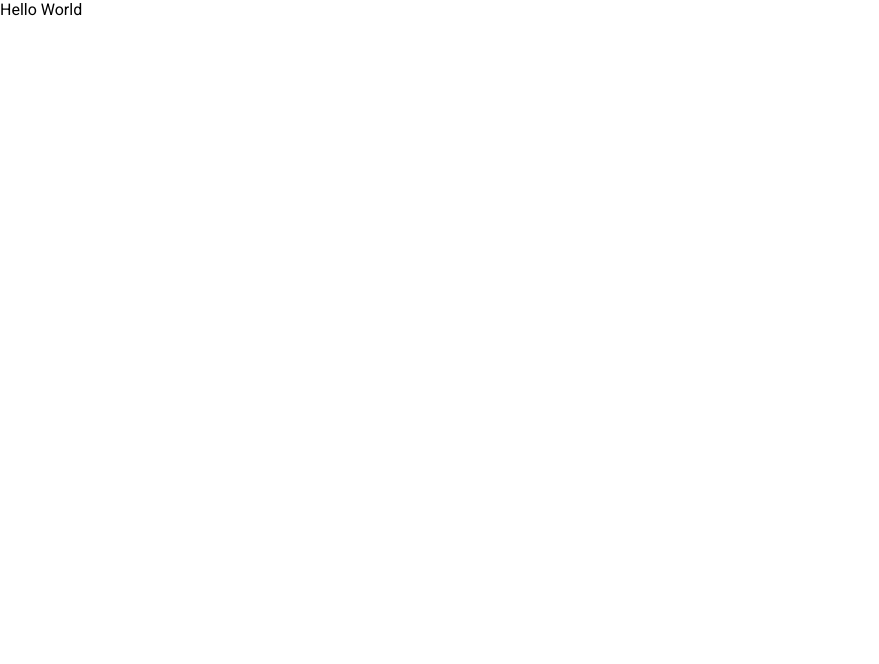
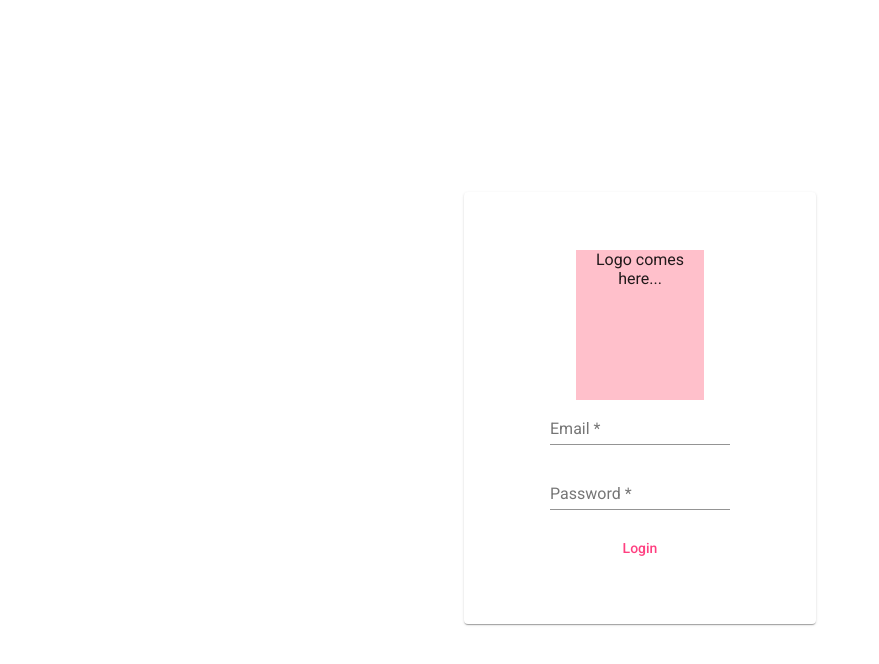
Before and after one commit to aman-jalan/MEAN-Frontend, an Angular app: page /login in a window 1280 px wide. Before the commit this address led to /. Shown: the top 664 px of the page, without its empty margins (0-879 px from the left). Built offline with nearby package versions, Linux system fonts and the light colour scheme.

Commit message:
login form added

```diff
--- a/src/app/app-routing.module.ts
+++ b/src/app/app-routing.module.ts
@@ -1,8 +1,16 @@
 import { NgModule } from '@angular/core';
 import { Routes, RouterModule } from '@angular/router';
+import { LoginComponent } from './login/login.component';
 
 
-const routes: Routes = [];
+const routes: Routes = [{
+  path: '',
+  pathMatch: 'full',
+  component: LoginComponent
+}, {
+  path: 'login',
+  component: LoginComponent
+}];
 
 @NgModule({
   imports: [RouterModule.forRoot(routes)],
--- a/src/app/app.component.html
+++ b/src/app/app.component.html
@@ -1,2 +1 @@
-<span>Hello World
-</span>
+<router-outlet></router-outlet>
--- a/src/app/app.module.ts
+++ b/src/app/app.module.ts
@@ -5,6 +5,8 @@ import { AppRoutingModule } from './app-routing.module';
 import { AppComponent } from './app.component';
 import { BrowserAnimationsModule } from '@angular/platform-browser/animations';
 import { LoginComponent } from './login/login.component';
+import { MaterialModule } from './material.module';
+import { ReactiveFormsModule } from '@angular/forms';
 
 @NgModule({
   declarations: [
@@ -14,7 +16,9 @@ import { LoginComponent } from './login/login.component';
   imports: [
     BrowserModule,
     AppRoutingModule,
-    BrowserAnimationsModule
+    BrowserAnimationsModule,
+    MaterialModule,
+    ReactiveFormsModule
   ],
   providers: [],
   bootstrap: [AppComponent]
--- a/src/app/login/login.component.css
+++ b/src/app/login/login.component.css
@@ -0,0 +1,31 @@
+.container {
+  margin: 12em auto;
+  text-align: center;
+  /* background-color: whitesmoke; */
+}
+
+.loginCard {
+  display: flex;
+  flex-direction: column;
+  justify-content: center;
+  margin: 0 auto;
+  width: 25%;
+  height: 400px;
+}
+
+.logo {
+  margin: 0 auto;
+  width: 40%;
+  height: 150px;
+  background-color: pink;
+  text-align: center;
+}
+
+.loginForm {
+  margin: 0 auto;
+  text-align: center;
+}
+
+.formInput {
+  width: 90%;
+}
--- a/src/app/login/login.component.html
+++ b/src/app/login/login.component.html
@@ -1 +1,20 @@
-<p>login works!</p>
+<div class="container">
+    <mat-card class="loginCard">
+        <div class="logo">
+            Logo comes here...
+        </div>
+        <form [formGroup]="loginForm">
+            <mat-form-field class="marginRight">
+                <input type="text" matInput placeholder="Email" formControlName="email" />
+            </mat-form-field>
+            <br>
+            <mat-form-field class="marginRight">
+                <input type="password" matInput placeholder="Password" formControlName="password" />
+            </mat-form-field>
+        </form>
+
+        <div>
+            <button mat-button color="accent">Login</button>
+        </div>
+    </mat-card>
+</div>
--- a/src/app/login/login.component.ts
+++ b/src/app/login/login.component.ts
@@ -1,4 +1,5 @@
 import { Component, OnInit } from '@angular/core';
+import { FormGroup, FormControl, Validators } from '@angular/forms';
 
 @Component({
   selector: 'app-login',
@@ -6,10 +7,15 @@ import { Component, OnInit } from '@angular/core';
   styleUrls: ['./login.component.css']
 })
 export class LoginComponent implements OnInit {
+  loginForm: FormGroup;
 
   constructor() { }
 
   ngOnInit() {
+    this.loginForm = new FormGroup({
+      email: new FormControl(null, Validators.required),
+      password: new FormControl(null, Validators.required),
+    });
   }
 
 }
```
